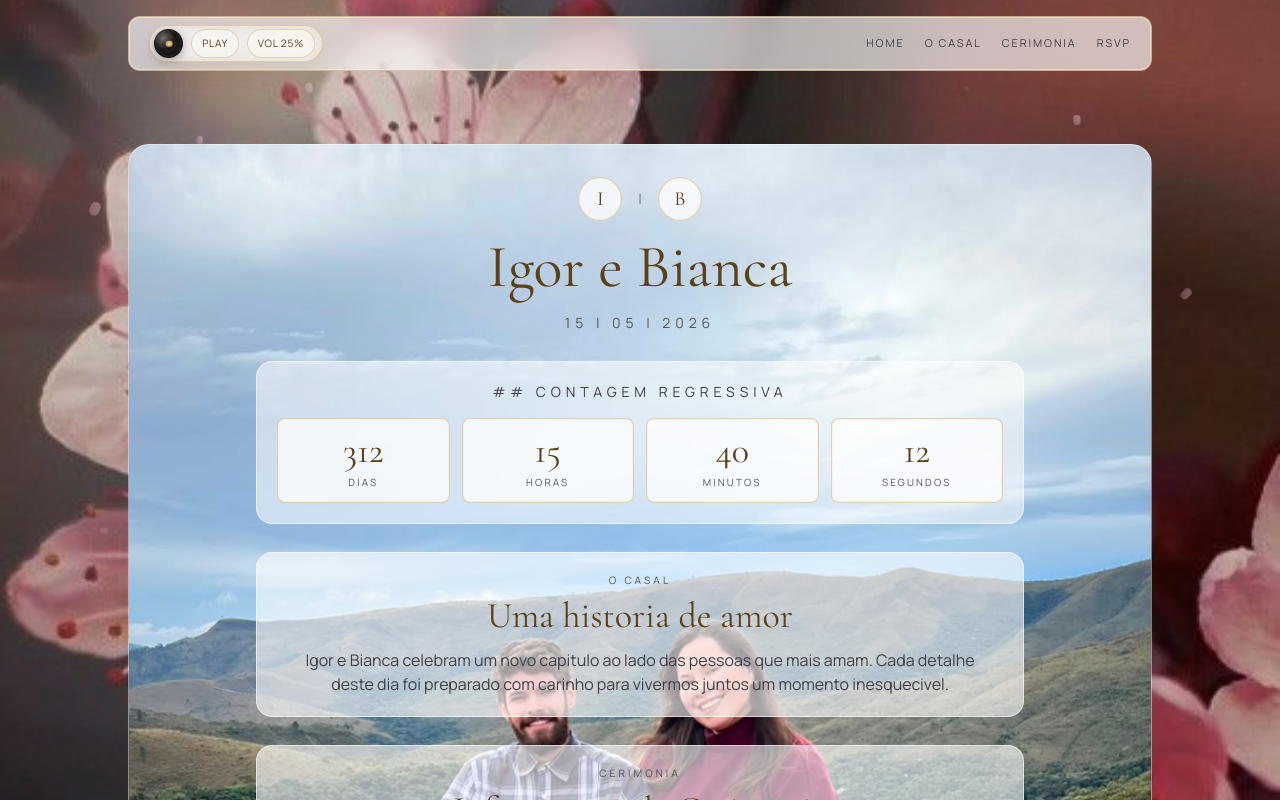
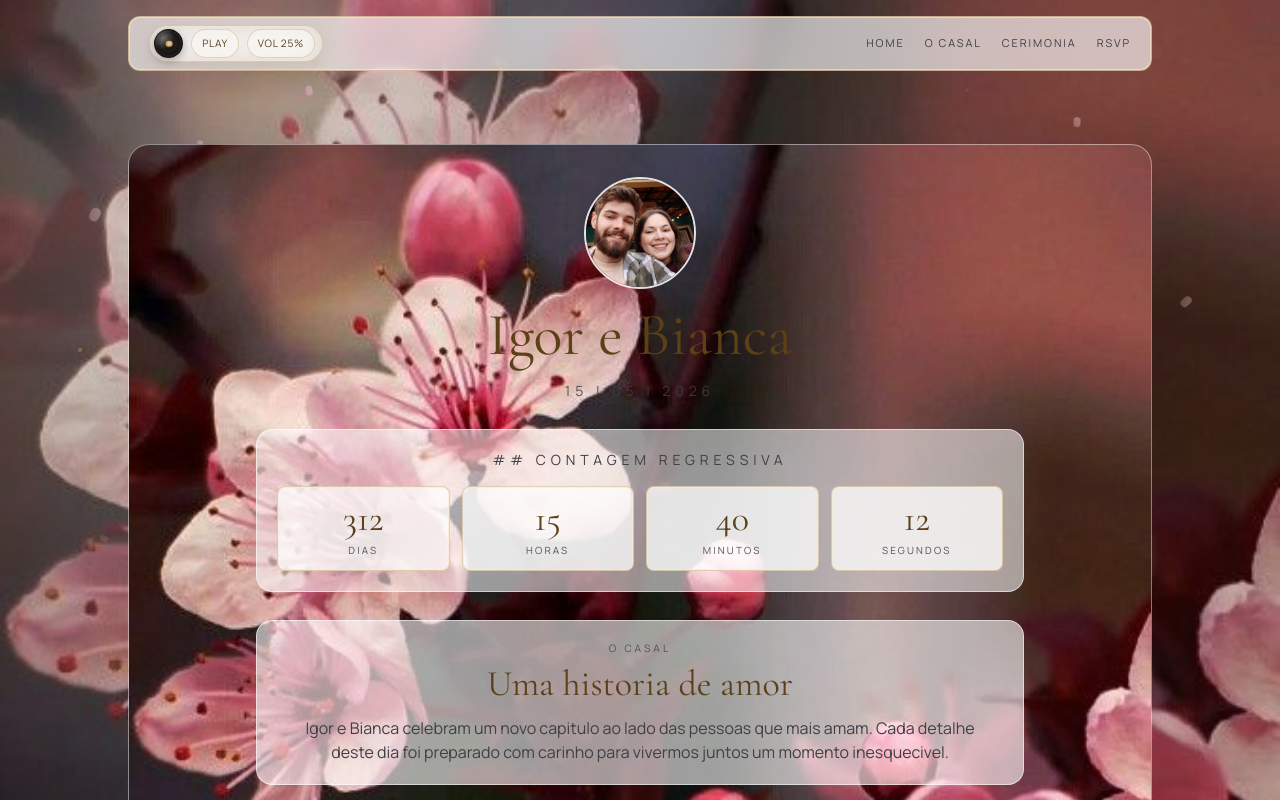
Before and after one commit to IgorFialho/Igor---Bianca, a Next.js app: page /login in a window 1280 px wide. Shown: the top 800 px of the page. Built offline with nearby package versions, Linux system fonts and the light colour scheme.

Commit message:
feat: update background image and add new couple photo to login page

```diff
--- a/app/login/page.tsx
+++ b/app/login/page.tsx
@@ -302,7 +302,7 @@ export default function LoginPage() {
             id="home"
             className="relative z-10 mx-auto mt-28 w-full max-w-5xl scroll-mt-28 overflow-hidden rounded-[1.3rem] border border-white/45 p-5 sm:mt-24 sm:scroll-mt-28 sm:p-8"
             style={{
-              backgroundImage: "url('/imagens/casal-fundo.jpeg')",
+              backgroundImage: "url('/imagens/flores.jpg')",
               backgroundSize: 'cover',
               backgroundPosition: 'center',
               backgroundRepeat: 'no-repeat',
@@ -311,11 +311,13 @@ export default function LoginPage() {
             <div className="pointer-events-none absolute inset-0 bg-white/62" />
             <header className="space-y-4 text-center">
               <div className="mx-auto flex w-fit items-center gap-4">
-                <span className="gold-frame flex h-11 w-11 items-center justify-center rounded-full bg-white/75 font-display text-xl text-champagne-800">I</span>
-                <span className="text-sm text-zinc-500">|</span>
-                <span className="gold-frame flex h-11 w-11 items-center justify-center rounded-full bg-white/75 font-display text-xl text-champagne-800">B</span>
+                <img
+                  src="/imagens/casal.jpeg"
+                  alt="Igor e Bianca"
+                  className="h-50 w-50 rounded-[50%] border-2 border-white/85 object-cover shadow-[0_10px_24px_rgba(0,0,0,0.18)] sm:h-28 sm:w-28"
+                />
               </div>
-              <h1 className="font-display text-5xl leading-[0.95] text-champagne-800 sm:text-6xl">Igor e Bianca</h1>
+              <h1 className="font-display text-5xl leading-[1.0] text-champagne-800 sm:text-6xl">Igor e Bianca</h1>
               <p className="text-xs uppercase tracking-[0.35em] text-zinc-700/85 sm:text-sm">15 | 05 | 2026</p>
             </header>
 
```
Also changed, not shown: public/imagens/casal.jpeg (added).
